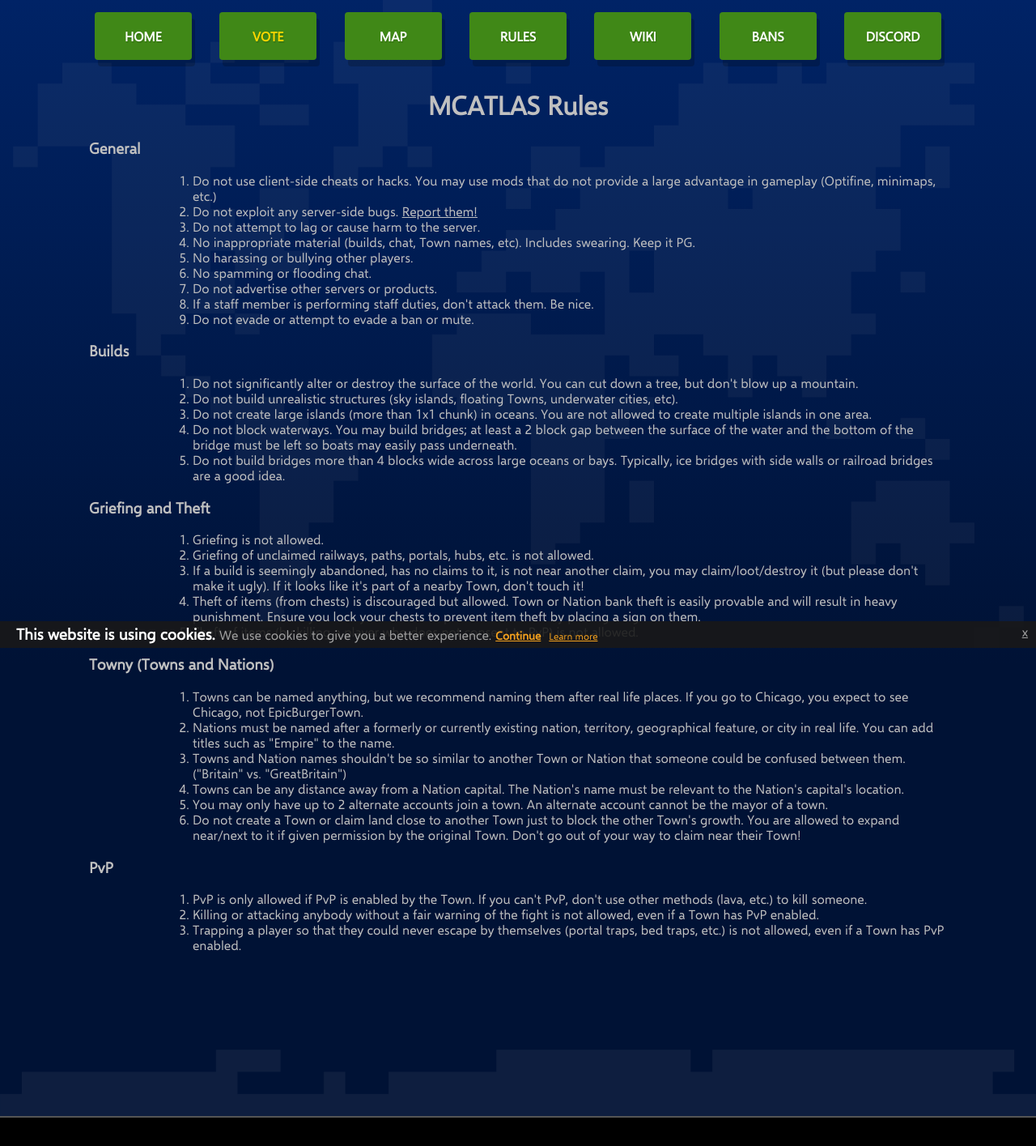
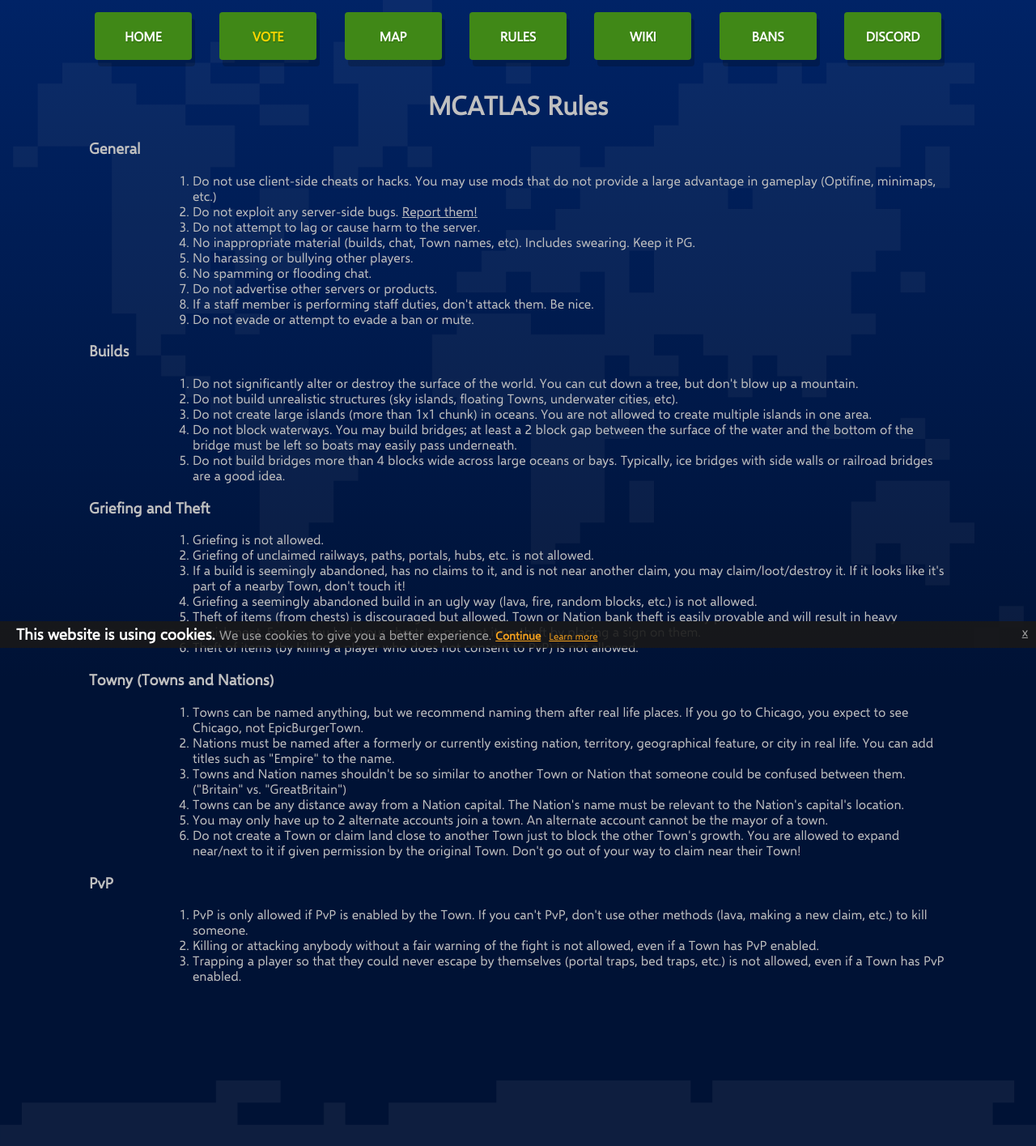
Before and after one commit to Tominous/mcatlas.net, a PHP site: page /rules in a window 1280 px wide. Shown: the top 1415 px of the page at 81% size. Run offline with PHP 8.4, Linux system fonts and the light colour scheme.

Commit message:
update pvp and grief rule

```diff
--- a/rules.php
+++ b/rules.php
@@ -34,7 +34,8 @@
 				<ol id="rule-list">
 					<li class="rule-list-entry">Griefing is not allowed.</li>
 					<li class="rule-list-entry">Griefing of unclaimed railways, paths, portals, hubs, etc. is not allowed.</li>
-					<li class="rule-list-entry">If a build is seemingly abandoned, has no claims to it, is not near another claim, you may claim/loot/destroy it (but please don't make it ugly). If it looks like it's part of a nearby Town, don't touch it!</li>
+					<li class="rule-list-entry">If a build is seemingly abandoned, has no claims to it, and is not near another claim, you may claim/loot/destroy it. If it looks like it's part of a nearby Town, don't touch it!</li>
+					<li class="rule-list-entry">Griefing a seemingly abandoned build in an ugly way (lava, fire, random blocks, etc.) is not allowed.</li>
 					<li class="rule-list-entry">Theft of items (from chests) is discouraged but allowed. Town or Nation bank theft is easily provable and will result in heavy punishment. Ensure you lock your chests to prevent item theft by placing a sign on them.</li>
 					<li class="rule-list-entry">Theft of items (by killing a player who does not consent to PvP) is not allowed.</li>
 				</ol>
@@ -49,7 +50,7 @@
 				</ol>
 				<h3>PvP</h3>
 				<ol id="rule-list">
-					<li class="rule-list-entry">PvP is only allowed if PvP is enabled by the Town. If you can't PvP, don't use other methods (lava, etc.) to kill someone.</li>
+					<li class="rule-list-entry">PvP is only allowed if PvP is enabled by the Town. If you can't PvP, don't use other methods (lava, making a new claim, etc.) to kill someone.</li>
 					<li class="rule-list-entry">Killing or attacking anybody without a fair warning of the fight is not allowed, even if a Town has PvP enabled.</li>
 					<li class="rule-list-entry">Trapping a player so that they could never escape by themselves (portal traps, bed traps, etc.) is not allowed, even if a Town has PvP enabled.</li>
 				</ol>
```
